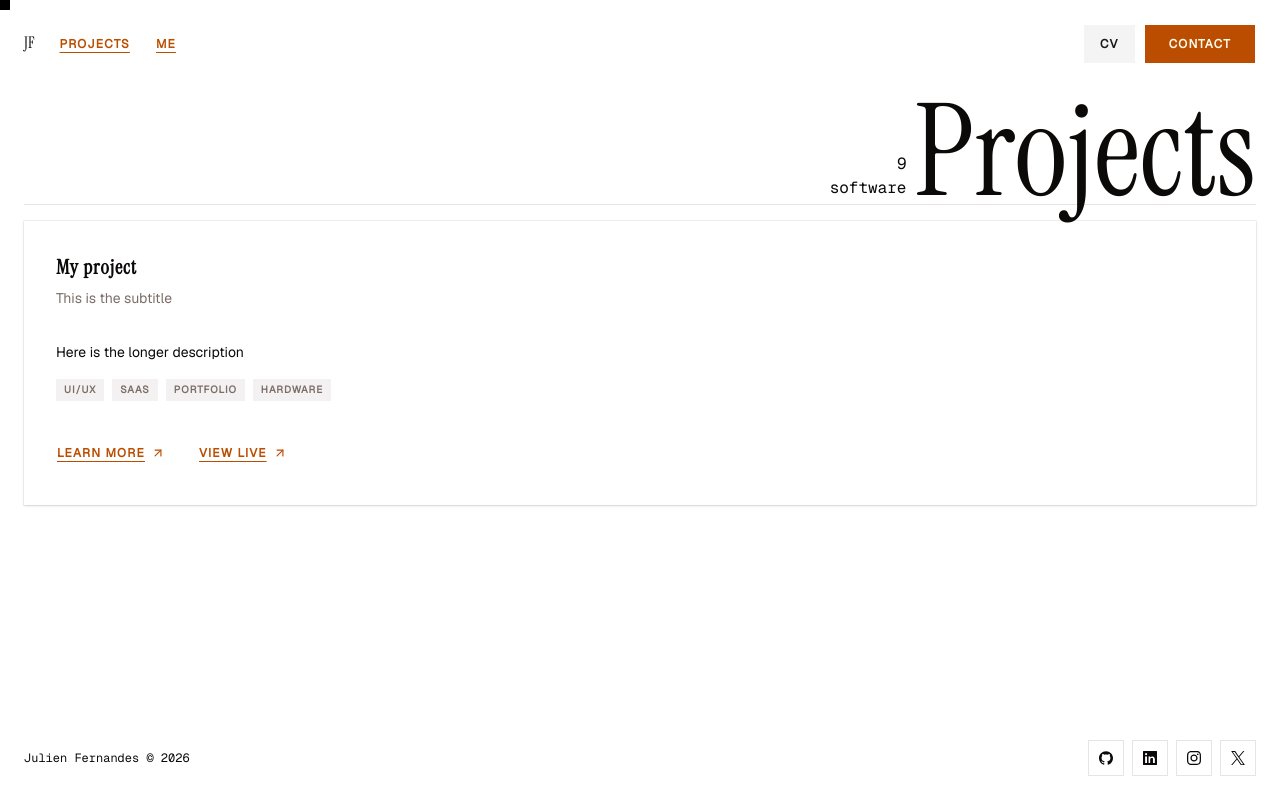
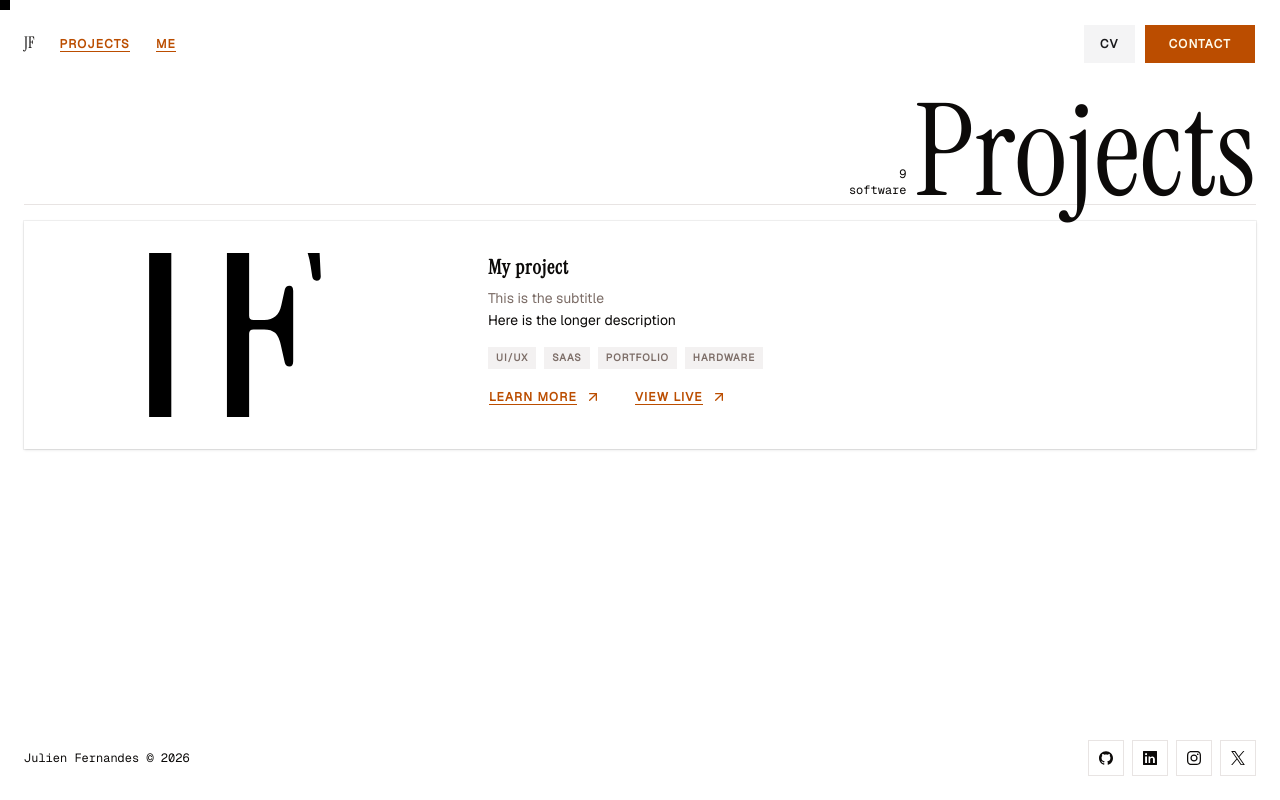
Before and after one commit to julien7518/portfolio, a Next.js app: page /projects in a window 1280 px wide. Built offline with nearby package versions, Linux system fonts and the light colour scheme.

Commit message:
ui: improve project card
Add image to project card component
Improve customisability on project card component
Add a rollback effect on link button

```diff
--- a/app/projects/page.tsx
+++ b/app/projects/page.tsx
@@ -5,7 +5,7 @@ export default function Projects() {
     <div className="h-full w-full px-6">
       <div className="mb-4">
         <div className="flex place-items-end justify-end space-x-2 align-bottom md:-mb-3">
-          <div className="mb-4 hidden font-mono md:block">
+          <div className="mb-4.5 hidden font-mono text-xs md:block">
             <p className="text-end">9</p>
             <p className="text-end">software</p>
           </div>
@@ -23,6 +23,8 @@ export default function Projects() {
           content="Here is the longer description"
           live="/live"
           category={["UI/UX", "SaaS", "Portfolio", "Hardware"]}
+          imageAlt="a"
+          imageSrc="/favicon.svg"
         />
       </div>
     </div>
--- a/components/link-button.tsx
+++ b/components/link-button.tsx
@@ -14,9 +14,24 @@ export default function LinkButton({
   icon: Icon,
 }: LinkButtonProps) {
   return (
-    <Button asChild variant="link" className="px-0">
-      <Link href={link}>
-        {label} {Icon ? <Icon /> : null}
+    <Button asChild variant="link" className="group px-0">
+      <Link
+        href={link}
+        className="inline-flex items-center gap-2 no-underline! hover:no-underline!"
+      >
+        <span className="relative inline-block">
+          <span className="pointer-events-none absolute inset-x-0 bottom-0 h-px bg-current" />
+          <span className="relative block overflow-hidden">
+            <span className="block transition-transform duration-300 group-hover:-translate-y-full">
+              {label}
+            </span>
+            <span className="absolute top-full left-0 block transition-transform duration-300 group-hover:-translate-y-full">
+              {label}
+            </span>
+          </span>
+        </span>
+
+        {Icon ? <Icon className="size-4" /> : null}
       </Link>
     </Button>
   )
--- a/components/project-card.tsx
+++ b/components/project-card.tsx
@@ -1,4 +1,6 @@
 import { ArrowUpRight } from "lucide-react"
+import Image from "next/image"
+import { cn } from "@/lib/utils"
 
 import {
   Card,
@@ -19,6 +21,11 @@ interface ProjectCardProps {
   link: string
   live?: string
   category?: string[]
+  imageSrc?: string
+  imageAlt?: string
+  reverse?: boolean
+  minHeight?: number
+  imageProportion?: "1/2" | "1/3" | "1/4"
 }
 
 export default function ProjectCard({
@@ -28,16 +35,34 @@ export default function ProjectCard({
   link,
   live,
   category,
+  imageSrc,
+  imageAlt,
+  reverse = false,
 }: ProjectCardProps) {
   return (
-    <Card>
+    <Card
+      className={cn(
+        "flex min-h-0 flex-col-reverse overflow-hidden",
+        reverse ? "md:flex-row-reverse" : "md:flex-row"
+      )}
+    >
+      {imageSrc && imageAlt ? (
+        <div className="relative w-1/3">
+          <Image src={imageSrc} alt={imageAlt} fill className="object-cover" />
+        </div>
+      ) : null}
+
+      <div className="w-full md:w-2/3">
         <CardHeader>
           <CardTitle>{name}</CardTitle>
-        {description ? <CardDescription>{description}</CardDescription> : null}
+          {description ? (
+            <CardDescription>{description}</CardDescription>
+          ) : null}
         </CardHeader>
+
         <CardContent className="space-y-4">
           <p>{content}</p>
-        <div className="space-x-2">
+          <div className="space-y-2 space-x-2">
             {category?.map((label, index) => (
               <Badge variant="secondary" key={index}>
                 {label}
@@ -45,6 +70,7 @@ export default function ProjectCard({
             ))}
           </div>
         </CardContent>
+
         <CardFooter className="space-x-8">
           <CardAction>
             <LinkButton label="Learn more" link={link} icon={ArrowUpRight} />
@@ -55,6 +81,7 @@ export default function ProjectCard({
             </CardAction>
           ) : null}
         </CardFooter>
+      </div>
     </Card>
   )
 }
```
Lines whose indentation alone changed are shown as unchanged.
